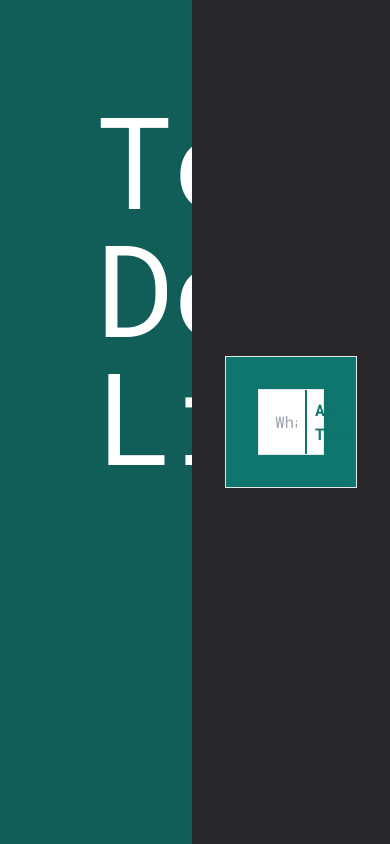
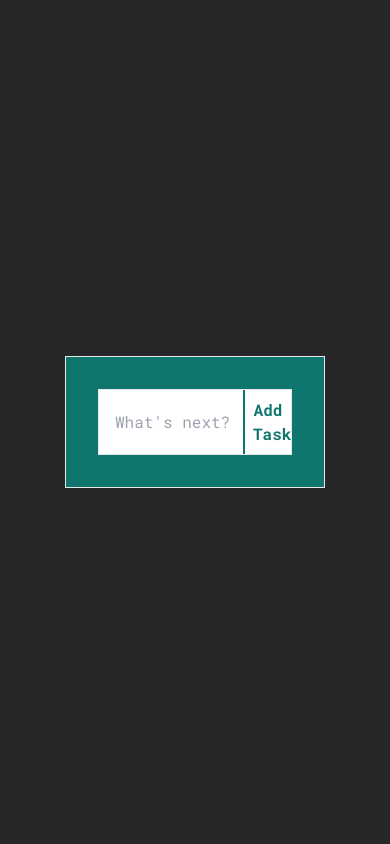
Before and after one commit to Chet4nSingh/React-ToDoList, a React (Vite) app: page / in a window 390 px wide. Built offline with nearby package versions, Linux system fonts and the light colour scheme.

Commit message:
Add responsiveness to website layout

```diff
--- a/index.html
+++ b/index.html
@@ -17,7 +17,7 @@
     rel="stylesheet">
 
   <meta name="viewport" content="width=device-width, initial-scale=1.0" />
-  <title>Vite + React</title>
+  <title>To Do App</title>
 </head>
 
 <body>
--- a/src/App.jsx
+++ b/src/App.jsx
@@ -2,7 +2,7 @@ import List from "./components/List";
 
 function App() {
   return <>
-  <h1 className="text-9xl w-1/3 h-screen p-24 bg-teal-800 text-white">To <br /> Do <br /> List</h1>
+  <h1 className="lg:text-8xl hidden lg:block w-1/3 h-screen p-24 bg-teal-800 text-white">To <br /> Do <br /> List</h1>
   <List />
   </>;
 }
--- a/src/components/List.jsx
+++ b/src/components/List.jsx
@@ -40,7 +40,7 @@ export default function List() {
   }
 
   return (
-    <main className="w-2/3 bg-zinc-800 text-white flex justify-center items-center">
+    <main className="w-full h-screen lg:w-2/3 bg-zinc-800 text-white flex justify-center items-center">
       <div id="list" className="w-2/3 bg-teal-700 border p-8">
         <div className="border flex justify-between">
           <input
```
